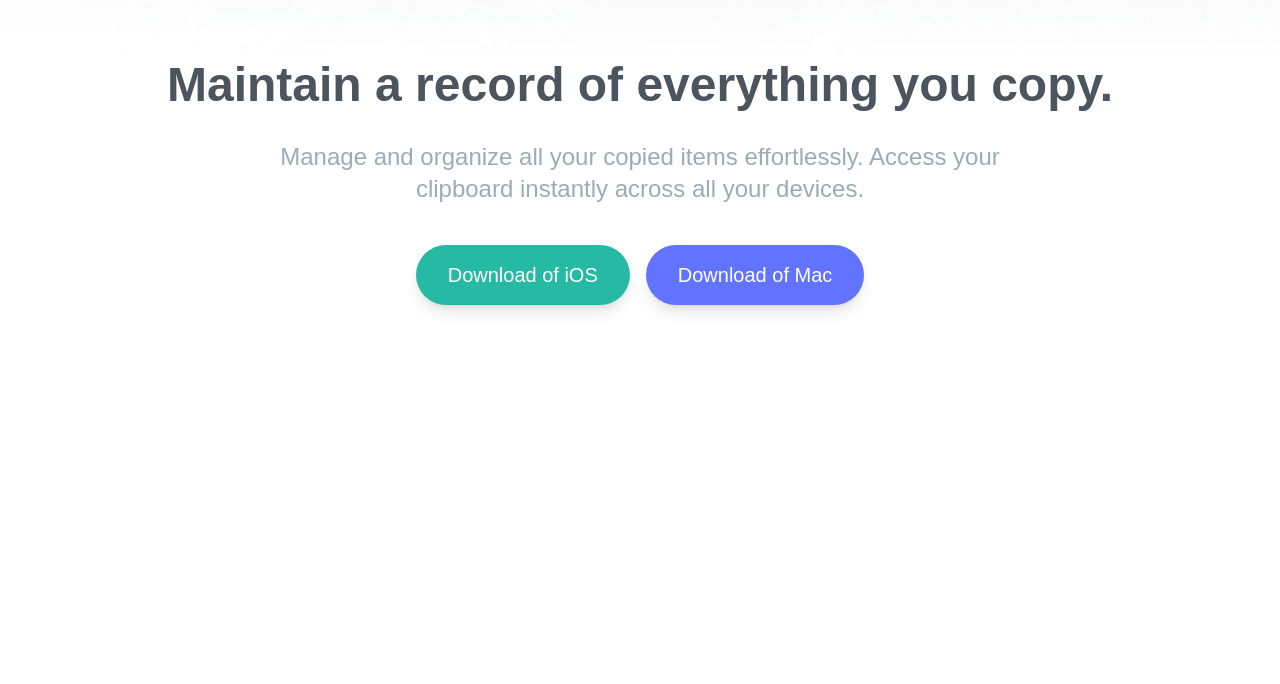
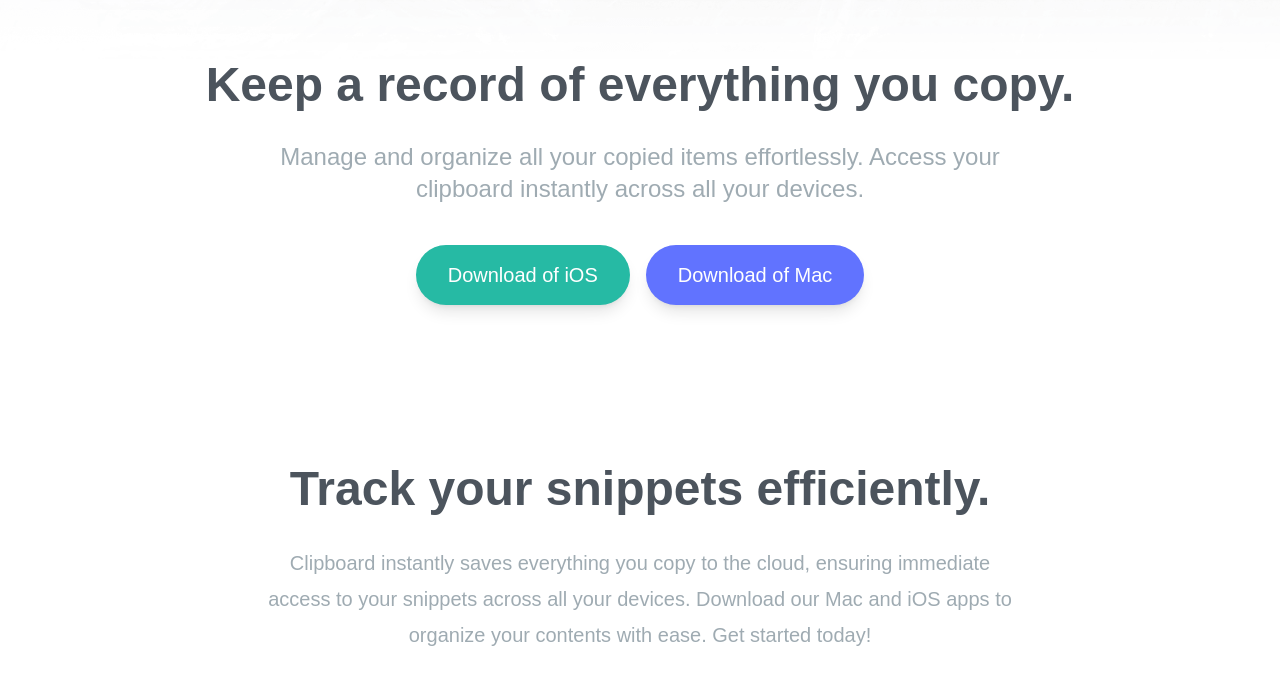
Before and after one commit to eddyK15501/clipboard-tailwind, a website: page index.html in a window 1280 px wide. Shown: the part 256-940 px from the top of the page. Before the commit the page ends 800 px from the top, so only its background shows below. Drawn offline with Linux system fonts and the light colour scheme; a web font is replaced by a local one.

Commit message:
index.html - snippets section header and description

```diff
--- a/index.html
+++ b/index.html
@@ -21,7 +21,7 @@
           class="mx-auto my-16"
         />
         <h3 class="mb-8 text-4xl font-bold text-darkGrayishBlue md:text-5xl">
-          Maintain a record of everything you copy.
+          Keep a record of everything you copy.
         </h3>
         <p class="max-w-3xl mx-auto mb-10 text-2xl text-grayishBlue">
           Manage and organize all your copied items effortlessly. Access your
@@ -43,5 +43,19 @@
         </div>
       </div>
     </section>
+    <section id="snippets">
+      <div class="max-w-6xl mx-auto text-center my-20 px-10">
+        <h3 class="mb-8 text-4xl font-bold text-darkGrayishBlue md:text-5xl">
+          Track your snippets efficiently.
+        </h3>
+        <p
+          class="max-w-3xl mx-auto mb-24 text-xl leading-9 text-center text-grayishBlue"
+        >
+          Clipboard instantly saves everything you copy to the cloud, ensuring
+          immediate access to your snippets across all your devices. Download our Mac
+          and iOS apps to organize your contents with ease. Get started today!
+        </p>
+      </div>
+    </section>
   </body>
 </html>
```
Also changed, not shown: css/style.css.
